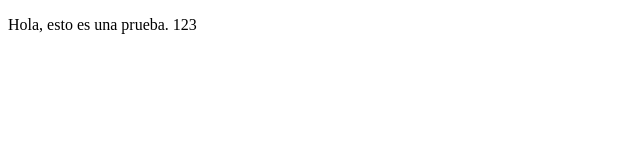
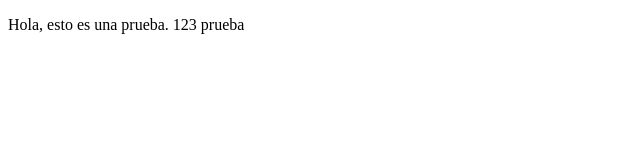
Before and after one commit to alonsoao/proyectodemocursoprework, a plain HTML site: page index.html in a window 1280 px wide. Shown: the full height of the page, 0-640 px from the left. Drawn offline with Linux system fonts and the light colour scheme.

Commit message:
se agrego la palabra prueba

```diff
--- a/index.html
+++ b/index.html
@@ -10,6 +10,7 @@
     <p>
         Hola, esto es una prueba.
         123
+        prueba
     </p>
 </body>
 </html>
```
